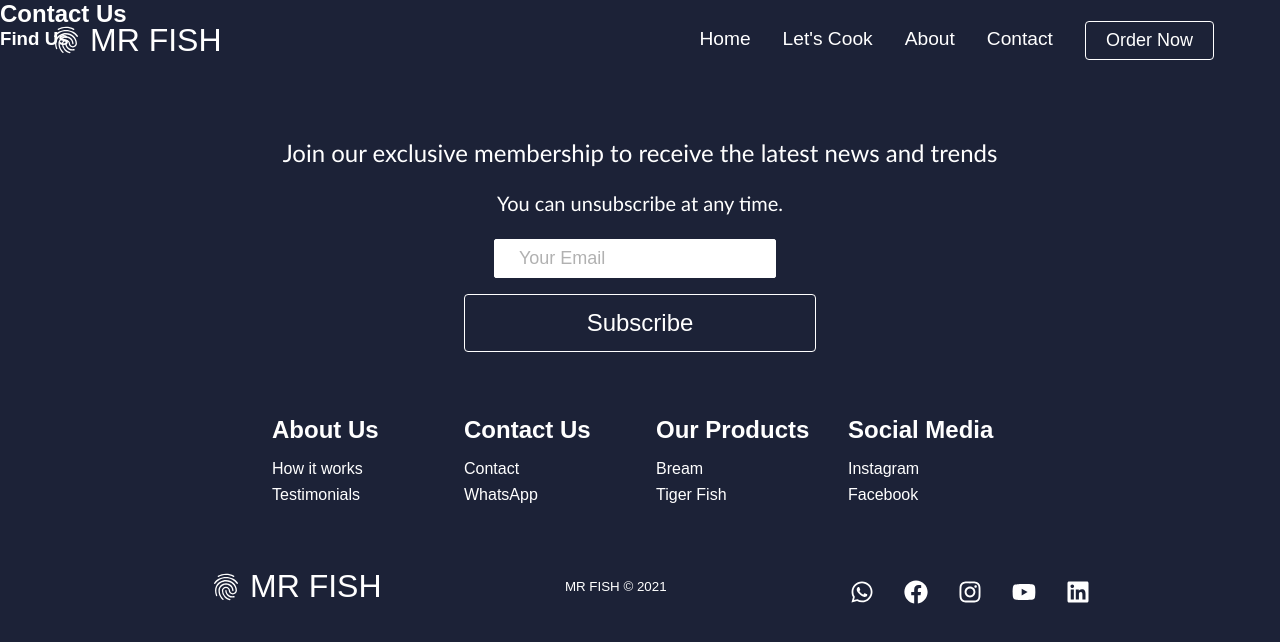
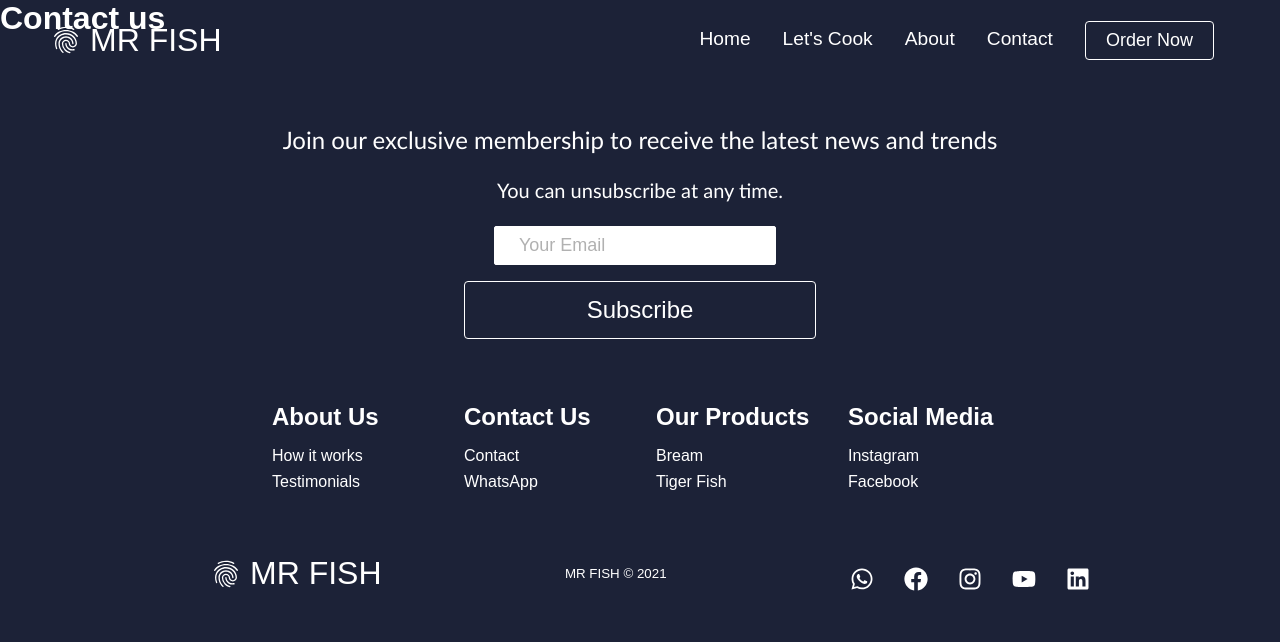
Before and after one commit to jchademwiri/mr-fish, a React (Create React App) app: page /contact in a window 1280 px wide. Shown: the top 642 px of the page. Built offline with nearby package versions, Linux system fonts and the light colour scheme.

Commit message:
minor changes

```diff
--- a/src/components/ContactUs/index.js
+++ /dev/null
@@ -1,14 +0,0 @@
-import React from 'react';
-import Location from '../Location.js';
-
-const ContactUs = () => {
-	return (
-		<>
-			<h2>Contact Us</h2>
-
-			<Location />
-		</>
-	);
-};
-
-export default ContactUs;
--- a/src/pages/contact.js
+++ b/src/pages/contact.js
@@ -1,10 +1,9 @@
 import React from 'react';
-import ContactUs from '../components/ContactUs';
 
 const Contact = () => {
 	return (
 		<>
-			<ContactUs />
+			<h1>Contact us</h1>
 		</>
 	);
 };
--- a/src/pages/order.js
+++ b/src/pages/order.js
@@ -5,13 +5,6 @@ const Order = () => {
 	return (
 		<>
 			<Orders />
-
-			<span
-				className='skype-button bubble'
-				data-color='#0078D4'
-				data-contact-id='live:jchademwiri_1'></span>
-			<span className='skype-chat' data-color-message='#0078D4'></span>
-			<script src='https://swc.cdn.skype.com/sdk/v1/sdk.min.js'></script>
 		</>
 	);
 };
```
Also changed, not shown: src/components/Footer/index.js (+8 -0 lines), src/components/Location/index.js (renamed from src/components/Location.js/index.js), 1 other file (tests, documents, lock files or other folders).
